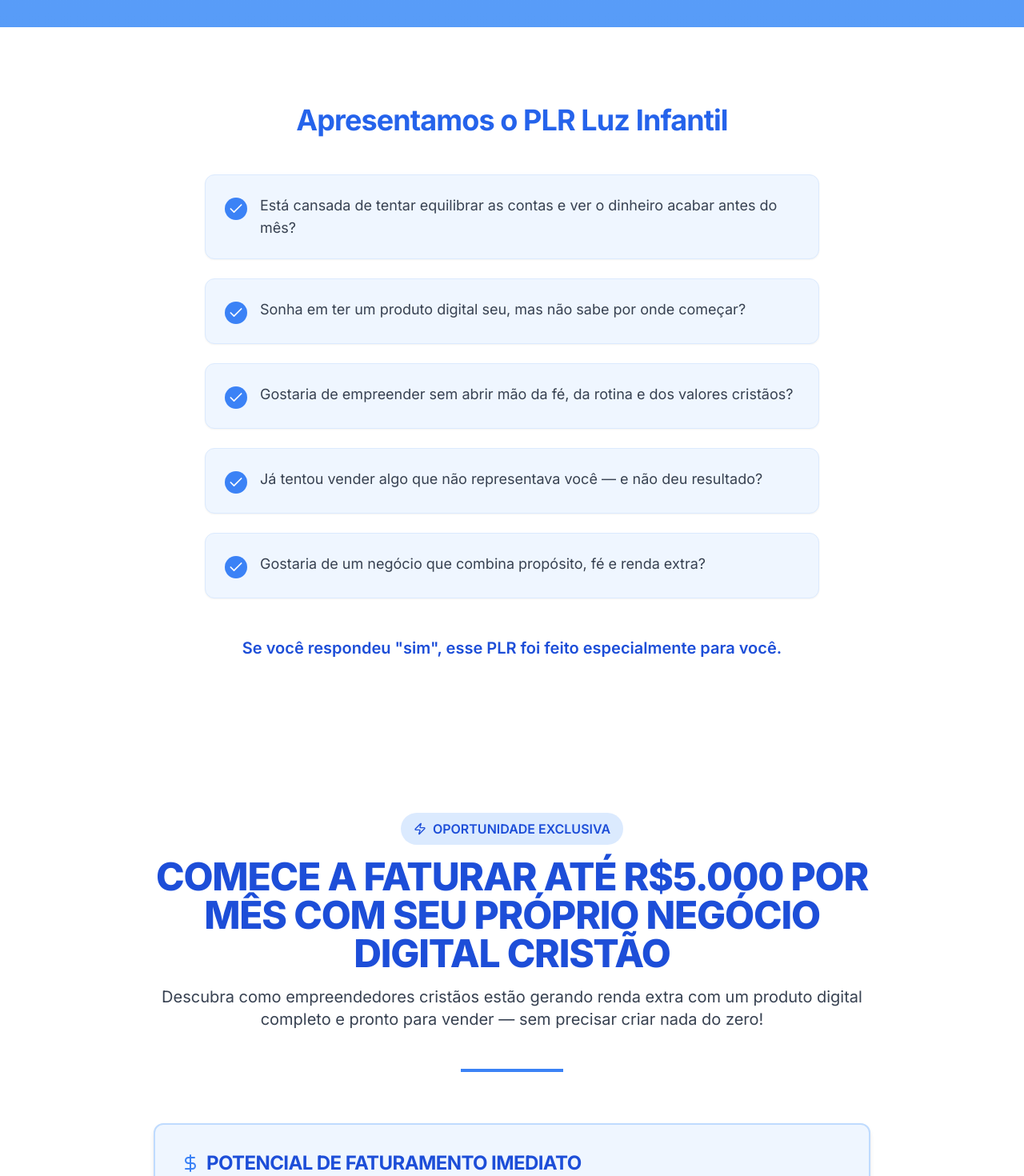
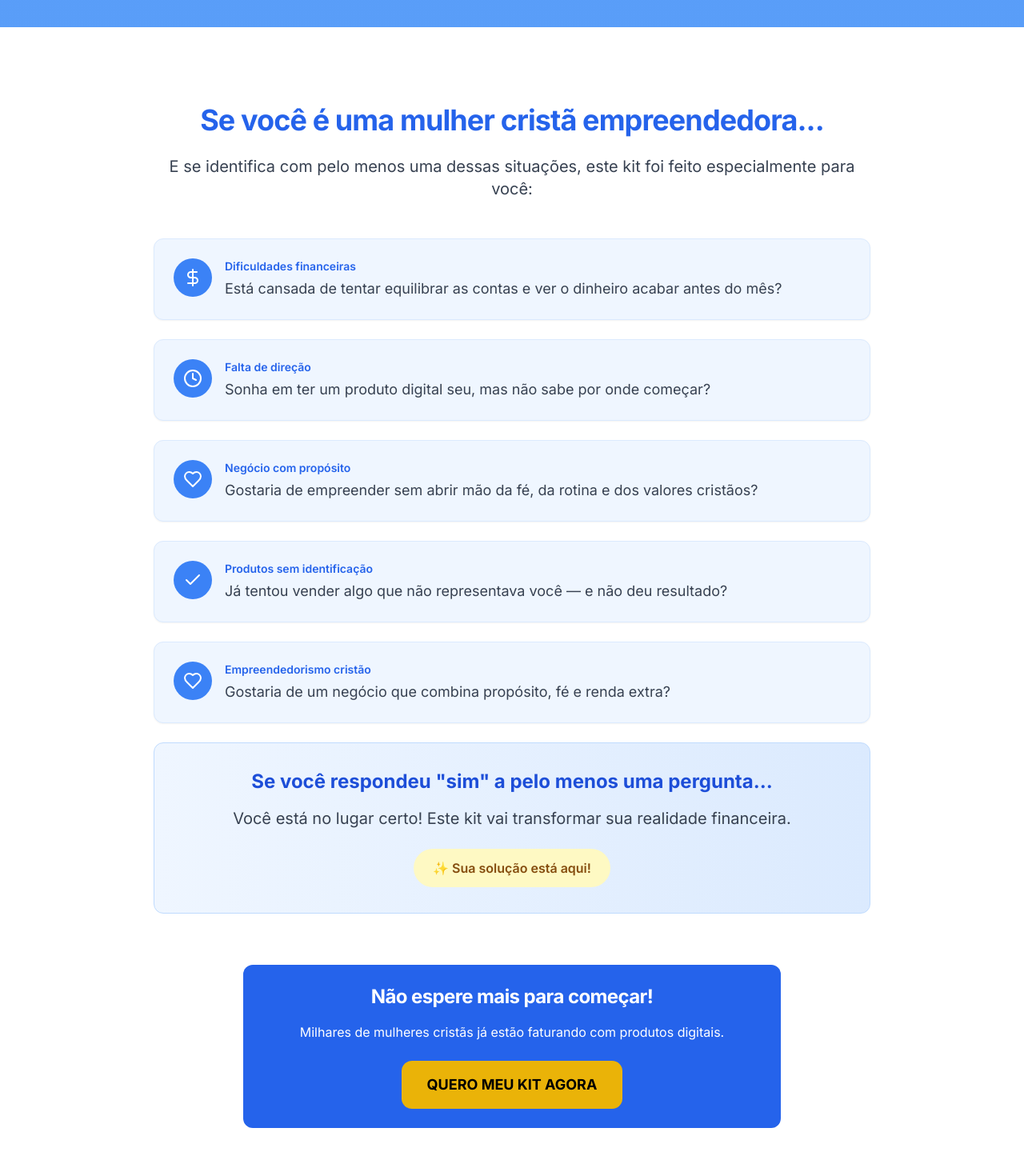
Before and after one commit to netoaldo92-ui/crescercomjesus, a Next.js app: page / in a window 1280 px wide. Shown: the part 1720-3190 px from the top of the page at 80% size. Built offline with nearby package versions, Linux system fonts and the light colour scheme.

Commit message:
[lasy] Continuação das melhorias na landing page - escreveu 4 arquivo(s)

```diff
--- a/src/app/page.tsx
+++ b/src/app/page.tsx
@@ -10,6 +10,7 @@ import { SalesPageSection } from "@/components/plr/sales-page-section";
 import { LicenseSection } from "@/components/plr/license-section";
 import { BenefitsSection } from "@/components/plr/benefits-section";
 import { BonusSection } from "@/components/plr/bonus-section";
+import { FaqSection } from "@/components/plr/faq-section";
 import { FinalCtaSection } from "@/components/plr/final-cta-section";
 import { CountdownTimer } from "@/components/plr/countdown-timer";
 
@@ -30,6 +31,7 @@ export default function LandingPage() {
         <SalesPageSection />
         <LicenseSection />
         <BonusSection />
+        <FaqSection />
         <FinalCtaSection />
       </main>
 
--- /dev/null
+++ b/src/components/plr/faq-section.tsx
@@ -0,0 +1,93 @@
+import {
+  Accordion,
+  AccordionContent,
+  AccordionItem,
+  AccordionTrigger,
+} from "@/components/ui/accordion";
+
+const faqs = [
+  {
+    question: "Eu realmente posso vender como se fosse meu produto?",
+    answer: "Sim! Você recebe todos os direitos para usar, modificar e vender como se fosse a criadora original. Pode colocar seu nome, sua marca e vender com 100% do lucro para você."
+  },
+  {
+    question: "Preciso ter experiência com produtos digitais?",
+    answer: "Não! O kit vem com tudo pronto: materiais, página de vendas, textos e até mesmo um guia passo a passo. Mesmo quem nunca vendeu online consegue começar."
+  },
+  {
+    question: "Como vou receber o material?",
+    answer: "Após a confirmação do pagamento, você recebe imediatamente um email com acesso à área de membros onde pode baixar todos os arquivos."
+  },
+  {
+    question: "Posso personalizar o material?",
+    answer: "Sim! Você pode editar tudo no Canva (gratuito), mudar cores, textos, adicionar sua marca e adaptar como quiser. Os arquivos vêm em formatos editáveis."
+  },
+  {
+    question: "Quanto posso ganhar vendendo este produto?",
+    answer: "Isso depende do seu esforço e estratégia. Muitas pessoas vendem por R$27 a R$97. Se vender apenas 10 unidades por mês a R$47, já são R$470 de lucro líquido."
+  },
+  {
+    question: "O pagamento é seguro?",
+    answer: "Sim! O pagamento é processado pela Kiwify, uma das maiores plataformas de produtos digitais do Brasil, com total segurança e criptografia."
+  },
+  {
+    question: "Tenho garantia?",
+    answer: "Sim! Você tem 7 dias para testar todo o material. Se não ficar satisfeita, devolvemos 100% do valor pago, sem perguntas."
+  },
+  {
+    question: "Vou receber atualizações do produto?",
+    answer: "Sim! Sempre que houver melhorias ou novos materiais, você receberá gratuitamente na sua área de membros."
+  }
+];
+
+export const FaqSection = () => {
+  return (
+    <section className="py-20 sm:py-24 bg-white">
+      <div className="container mx-auto px-4 max-w-4xl">
+        <div className="text-center mb-12">
+          <h2 className="text-3xl sm:text-4xl font-bold text-blue-700 mb-6">
+            Perguntas Frequentes
+          </h2>
+          <p className="text-xl text-gray-600">
+            Tire suas dúvidas antes de garantir seu kit
+          </p>
+        </div>
+
+        <Accordion type="single" collapsible className="w-full space-y-4">
+          {faqs.map((faq, index) => (
+            <AccordionItem
+              key={index}
+              value={`item-${index}`}
+              className="bg-blue-50 border border-blue-200 rounded-lg overflow-hidden shadow-sm hover:shadow-md transition-all"
+            >
+              <AccordionTrigger className="p-6 text-lg font-semibold text-blue-800 text-left hover:no-underline hover:bg-blue-100 transition-colors">
+                {faq.question}
+              </AccordionTrigger>
+              <AccordionContent className="px-6 pb-6 text-base text-gray-700 bg-white">
+                {faq.answer}
+              </AccordionContent>
+            </AccordionItem>
+          ))}
+        </Accordion>
+
+        {/* CTA após FAQ */}
+        <div className="mt-16 text-center">
+          <div className="bg-gradient-to-r from-blue-600 to-blue-700 text-white p-8 rounded-xl shadow-xl">
+            <h3 className="text-2xl font-bold mb-4">Ainda tem dúvidas?</h3>
+            <p className="text-lg mb-6">
+              Lembre-se: você tem 7 dias de garantia total. Pode testar tudo sem risco!
+            </p>
+            <a
+              href="https://pay.kiwify.com.br/8GQXukA"
+              target="_blank"
+              rel="noopener noreferrer"
+              className="inline-block bg-yellow-500 hover:bg-yellow-600 text-black font-bold py-4 px-8 rounded-lg text-lg transform hover:scale-105 transition-all"
+            >
+              QUERO TESTAR SEM RISCO
+            </a>
+          </div>
+        </div>
+      </div>
+    </section>
+  );
+};
--- a/src/components/plr/license-section.tsx
+++ b/src/components/plr/license-section.tsx
@@ -1,11 +1,26 @@
-import { Check, Award } from "lucide-react";
+import { Check, Award, Shield, Star } from "lucide-react";
 
-const licenseRights = [
-  "Pode vender como se fosse o criador do produto",
-  "Pode colocar seu nome e marca pessoal",
-  "Pode revender com 100% de lucro para você",
-  "Pode criar sua própria marca e identidade visual",
-  "Pode editar, personalizar e adaptar o conteúdo"
+const benefits = [
+  {
+    icon: Check,
+    title: "Venda como se fosse criadora do produto",
+    description: "Coloque seu nome, sua marca e sua identidade visual"
+  },
+  {
+    icon: Star,
+    title: "100% do lucro é seu",
+    description: "Cada venda que você fizer, todo o dinheiro fica com você"
+  },
+  {
+    icon: Shield,
+    title: "Sem taxas ou royalties",
+    description: "Não há mensalidades, comissões ou taxas ocultas"
+  },
+  {
+    icon: Award,
+    title: "Personalize como quiser",
+    description: "Edite, adapte e melhore o conteúdo do seu jeito"
+  }
 ];
 
 export const LicenseSection = () => {
@@ -16,38 +31,79 @@ export const LicenseSection = () => {
       <div className="absolute bottom-0 right-1/4 w-64 h-64 bg-blue-300 rounded-full mix-blend-multiply filter blur-3xl opacity-20"></div>
 
       <div className="container mx-auto px-4 relative z-10">
-        <div className="max-w-4xl mx-auto">
-          <div className="bg-gradient-to-r from-yellow-100 via-yellow-200 to-yellow-100 p-8 md:p-12 rounded-2xl border-2 border-yellow-300 shadow-xl">
-            <div className="flex flex-col items-center text-center">
-              <Award className="h-24 w-24 text-yellow-600 mb-6" />
+        <div className="max-w-5xl mx-auto">
+          <div className="text-center mb-12">
+            <div className="inline-flex items-center bg-yellow-100 text-yellow-800 px-4 py-2 rounded-full font-semibold mb-4">
+              <Award className="h-4 w-4 mr-2" />
+              DIREITOS COMPLETOS INCLUSOS
+            </div>
+            <h2 className="text-3xl sm:text-4xl font-bold text-blue-800 mb-6">
+              Você recebe todos os direitos para usar e revender
+            </h2>
+            <p className="text-xl text-gray-700 max-w-3xl mx-auto">
+              Não é apenas um produto que você compra. É um negócio completo que você pode chamar de seu e lucrar 100%.
+            </p>
+          </div>
 
-              <h2 className="text-3xl sm:text-4xl font-bold text-blue-800 mb-6">
-                Você recebe a licença completa de revenda PLR
-              </h2>
+          <div className="grid md:grid-cols-2 gap-8 mb-12">
+            {benefits.map((benefit, index) => (
+              <div
+                key={index}
+                className="bg-white p-6 rounded-xl shadow-md hover:shadow-lg transition-all border border-gray-100"
+              >
+                <div className="flex items-start">
+                  <div className="bg-blue-100 p-3 rounded-lg mr-4 flex-shrink-0">
+                    <benefit.icon className="h-6 w-6 text-blue-600" />
+                  </div>
+                  <div>
+                    <h3 className="text-xl font-bold text-blue-800 mb-2">{benefit.title}</h3>
+                    <p className="text-gray-700">{benefit.description}</p>
+                  </div>
+                </div>
+              </div>
+            ))}
+          </div>
 
-              <p className="mb-8 text-gray-700 max-w-2xl">
-                Nosso certificado PLR (Private Label Rights) garante a você todos os direitos necessários para comercializar este produto como seu, gerando 100% de lucro sem complicações.
+          {/* Certificado visual */}
+          <div className="bg-gradient-to-r from-yellow-100 via-yellow-50 to-yellow-100 p-8 md:p-12 rounded-2xl border-2 border-yellow-300 shadow-xl">
+            <div className="text-center">
+              <Award className="h-16 w-16 text-yellow-600 mx-auto mb-6" />
+
+              <h3 className="text-2xl font-bold text-blue-800 mb-4">
+                Certificado Oficial de Direitos de Revenda
+              </h3>
+
+              <p className="text-lg text-gray-700 mb-6 max-w-2xl mx-auto">
+                Este documento garante que você pode usar, modificar e vender este produto como se fosse o criador original, sem nenhuma restrição.
               </p>
 
-              <div className="w-full max-w-md space-y-4 mt-4">
-                {licenseRights.map((right, index) => (
-                  <div
-                    key={index}
-                    className="flex items-center bg-white/80 p-3 rounded-lg shadow-sm"
-                  >
-                    <div className="mr-3 bg-green-500 rounded-full p-1 flex-shrink-0">
-                      <Check className="h-4 w-4 text-white" />
-                    </div>
-                    <p className="font-medium text-gray-800">{right}</p>
-                  </div>
-                ))}
+              <div className="bg-blue-600 text-white text-center py-4 px-8 rounded-lg shadow-lg font-bold transform -rotate-1 inline-block">
+                ✅ CERTIFICADO OFICIAL INCLUÍDO
               </div>
 
-              <div className="mt-10 w-full max-w-sm">
-                <div className="bg-blue-600 text-white text-center py-3 px-6 rounded-lg shadow-lg font-bold transform rotate-[-2deg]">
-                  CERTIFICADO OFICIAL DE LICENÇA PLR
-                </div>
-              </div>
+              <p className="text-sm text-gray-600 mt-6">
+                Documento legal que comprova seus direitos de revenda
+              </p>
+            </div>
+          </div>
+
+          {/* CTA da seção */}
+          <div className="text-center mt-12">
+            <div className="bg-white p-6 rounded-xl shadow-lg border border-gray-200 max-w-2xl mx-auto">
+              <h4 className="text-xl font-bold text-blue-700 mb-3">
+                Comece seu negócio digital hoje mesmo!
+              </h4>
+              <p className="text-gray-700 mb-6">
+                Com todos os direitos garantidos, você pode começar a vender imediatamente.
+              </p>
+              <a
+                href="https://pay.kiwify.com.br/8GQXukA"
+                target="_blank"
+                rel="noopener noreferrer"
+                className="inline-block bg-blue-600 hover:bg-blue-700 text-white font-bold py-4 px-8 rounded-lg text-lg transform hover:scale-105 transition-all"
+              >
+                GARANTIR MEUS DIREITOS AGORA
+              </a>
             </div>
           </div>
         </div>
--- a/src/components/plr/presentation-section.tsx
+++ b/src/components/plr/presentation-section.tsx
@@ -1,40 +1,90 @@
-import { Check } from "lucide-react";
+"use client";
 
-const bullets = [
-  "Está cansada de tentar equilibrar as contas e ver o dinheiro acabar antes do mês?",
-  "Sonha em ter um produto digital seu, mas não sabe por onde começar?",
-  "Gostaria de empreender sem abrir mão da fé, da rotina e dos valores cristãos?",
-  "Já tentou vender algo que não representava você — e não deu resultado?",
-  "Gostaria de um negócio que combina propósito, fé e renda extra?"
+import { Check, Heart, DollarSign, Clock } from "lucide-react";
+
+const problems = [
+  {
+    icon: DollarSign,
+    text: "Está cansada de tentar equilibrar as contas e ver o dinheiro acabar antes do mês?",
+    highlight: "Dificuldades financeiras"
+  },
+  {
+    icon: Clock,
+    text: "Sonha em ter um produto digital seu, mas não sabe por onde começar?",
+    highlight: "Falta de direção"
+  },
+  {
+    icon: Heart,
+    text: "Gostaria de empreender sem abrir mão da fé, da rotina e dos valores cristãos?",
+    highlight: "Negócio com propósito"
+  },
+  {
+    icon: Check,
+    text: "Já tentou vender algo que não representava você — e não deu resultado?",
+    highlight: "Produtos sem identificação"
+  },
+  {
+    icon: Heart,
+    text: "Gostaria de um negócio que combina propósito, fé e renda extra?",
+    highlight: "Empreendedorismo cristão"
+  }
 ];
 
 export const PresentationSection = () => {
   return (
     <section id="presentation" className="py-20 sm:py-24 bg-white">
       <div className="container mx-auto px-4">
-        <div className="text-center max-w-3xl mx-auto">
-          <h2 className="text-3xl sm:text-4xl font-bold text-blue-600 mb-12">
-            Apresentamos o PLR Luz Infantil
+        <div className="text-center max-w-4xl mx-auto mb-12">
+          <h2 className="text-3xl sm:text-4xl font-bold text-blue-600 mb-6">
+            Se você é uma mulher cristã empreendedora...
           </h2>
+          <p className="text-xl text-gray-700 mb-8">
+            E se identifica com pelo menos uma dessas situações, este kit foi feito especialmente para você:
+          </p>
         </div>
 
-        <div className="mt-8 max-w-3xl mx-auto space-y-6">
-          {bullets.map((bullet, index) => (
+        <div className="mt-8 max-w-4xl mx-auto space-y-6">
+          {problems.map((problem, index) => (
             <div
               key={index}
-              className="flex items-start p-6 bg-blue-50 rounded-xl shadow-sm card-hover border border-blue-100"
+              className="flex items-start p-6 bg-blue-50 rounded-xl shadow-sm hover:shadow-md transition-all border border-blue-100 group"
             >
-              <div className="rounded-full bg-blue-500 p-1 mr-4 flex-shrink-0 mt-1">
-                <Check className="h-5 w-5 text-white" />
+              <div className="rounded-full bg-blue-500 p-3 mr-4 flex-shrink-0 group-hover:bg-blue-600 transition-colors">
+                <problem.icon className="h-6 w-6 text-white" />
               </div>
-              <p className="text-lg text-gray-700">{bullet}</p>
+              <div className="flex-1">
+                <p className="text-sm font-semibold text-blue-600 mb-1">{problem.highlight}</p>
+                <p className="text-lg text-gray-700">{problem.text}</p>
+              </div>
             </div>
           ))}
 
-          <div className="mt-10 text-center">
-            <p className="text-xl font-semibold text-blue-700 mt-12">
-              Se você respondeu "sim", esse PLR foi feito especialmente para você.
+          <div className="mt-12 text-center bg-gradient-to-r from-blue-50 to-blue-100 p-8 rounded-xl border border-blue-200">
+            <p className="text-2xl font-bold text-blue-700 mb-4">
+              Se você respondeu "sim" a pelo menos uma pergunta...
             </p>
+            <p className="text-xl text-gray-700 mb-6">
+              Você está no lugar certo! Este kit vai transformar sua realidade financeira.
+            </p>
+            <div className="inline-flex items-center bg-yellow-100 text-yellow-800 px-6 py-3 rounded-full font-semibold">
+              ✨ Sua solução está aqui!
+            </div>
+          </div>
+        </div>
+
+        {/* CTA intermediário */}
+        <div className="mt-16 text-center">
+          <div className="bg-blue-600 text-white p-6 rounded-xl max-w-2xl mx-auto">
+            <h3 className="text-2xl font-bold mb-4">Não espere mais para começar!</h3>
+            <p className="mb-6">Milhares de mulheres cristãs já estão faturando com produtos digitais.</p>
+            <a
+              href="https://pay.kiwify.com.br/8GQXukA"
+              target="_blank"
+              rel="noopener noreferrer"
+              className="inline-block bg-yellow-500 hover:bg-yellow-600 text-black font-bold py-4 px-8 rounded-lg text-lg transform hover:scale-105 transition-all"
+            >
+              QUERO MEU KIT AGORA
+            </a>
           </div>
         </div>
       </div>
```
